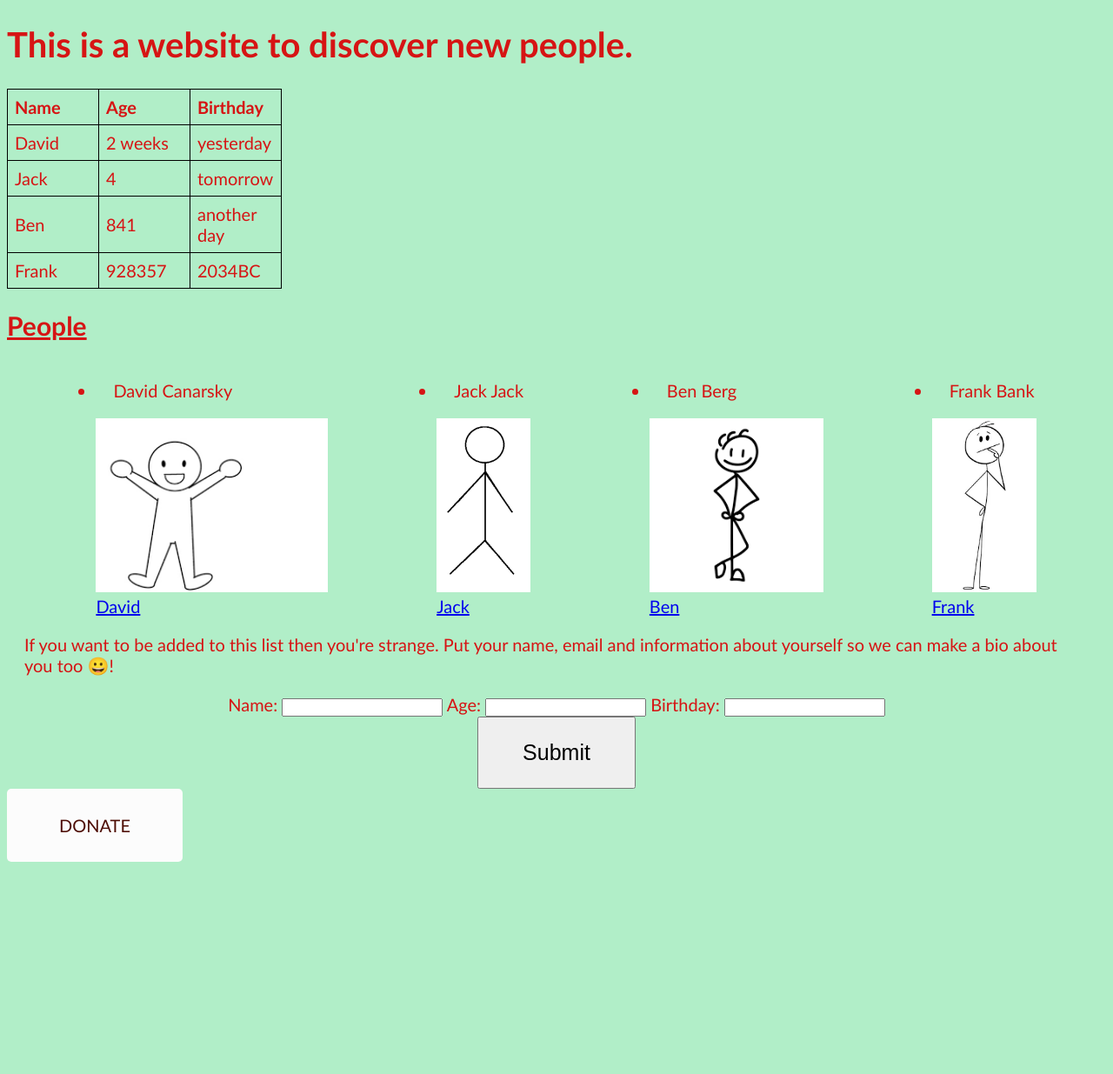
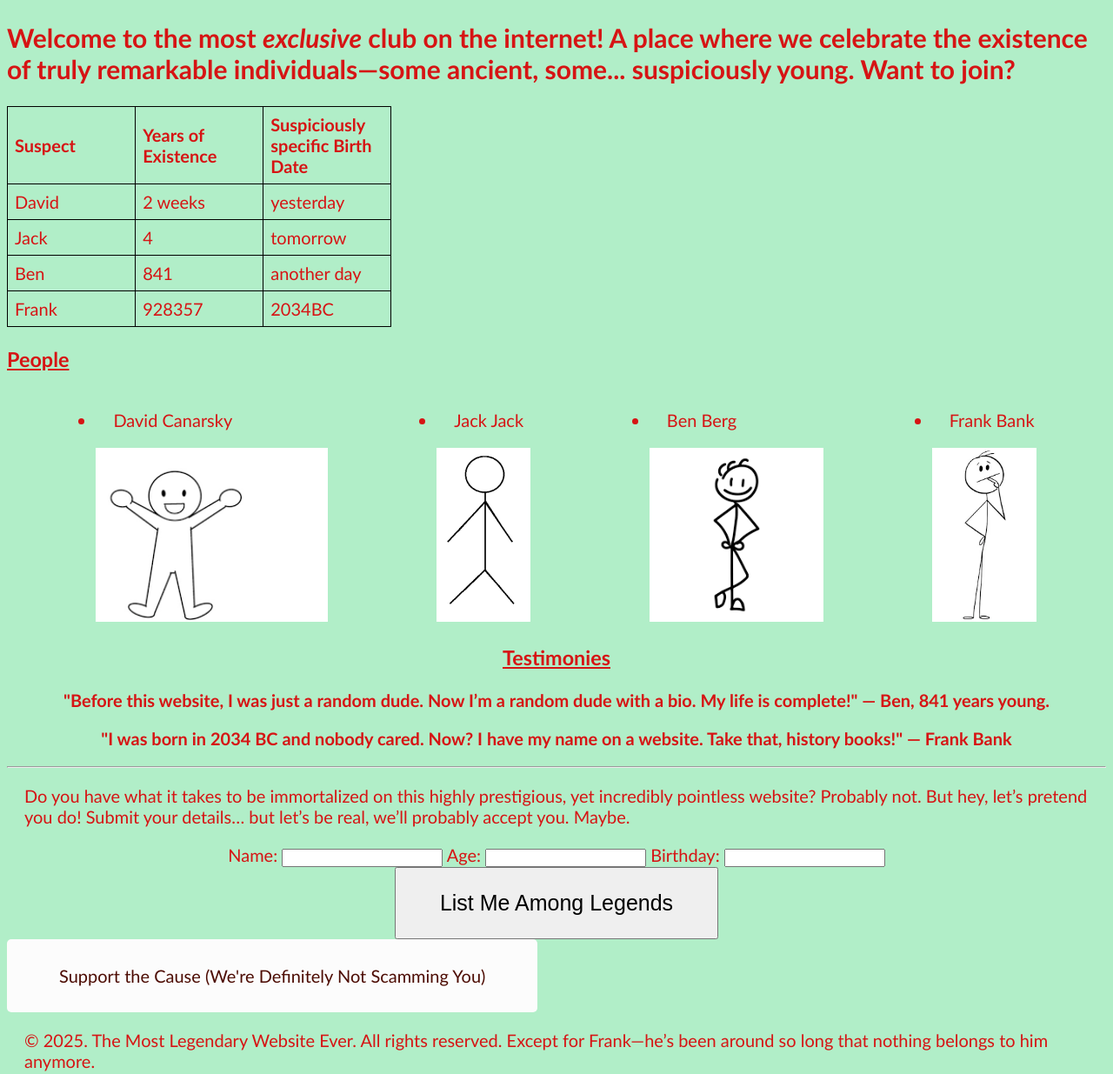
Before and after one commit to davidjo8/First-Website, a plain HTML site: page Index.html in a window 1280 px wide. Shown: the whole page at 87% size. Before the commit the page ends 999 px from the top, so only its background shows below. Drawn offline with Linux system fonts and the light colour scheme.

Commit message:
-m "second commit, edited the site layout"

```diff
--- a/Index.html
+++ b/Index.html
@@ -11,14 +11,14 @@
 
 <!--Main-->
 
-<h1>This is a website to discover new people.</h1>
+<h2>Welcome to the most <i>exclusive</i> club on the internet! A place where we celebrate the existence of truly remarkable individuals—some ancient, some... suspiciously young. Want to join?</h2>
 
 <div class="table">
     <table>
         <tr>
-            <th>Name</th>
-            <th>Age</th>
-            <th>Birthday</th>
+            <th>Suspect</th>
+            <th>Years of Existence</th>
+            <th>Suspiciously specific Birth Date</th>
         </tr>
 
         <tr>
@@ -44,43 +44,61 @@
     </table>
 </div>
 
-<header><h2>People</h2></header>
+<header><h3>People</h3></header>
 
 <ul id="unordered_list">
     <li>
       <p>David Canarsky</p>
-      <img id="David" height="200px" src="images/download1.png" alt="David">
       <div>
-        <a href="David.html">David</a>
+        <a href="David.html">
+          <img id="David" height="200px" src="images/download1.png" alt="David">
+        </a>
       </div>
     </li>
     <li>
       <p>Jack Jack</p>
-      <img id="Jack" height="200px" src="images/download2.png" alt="Jack">
       <div>
-        <a href="Jack.html">Jack</a>
+        <a href="Jack.html">
+          <img id="Jack" height="200px" src="images/download2.png" alt="Jack">
+        </a>
       </div>
     </li>
     <li>
       <p>Ben Berg</p>
-      <img id="Ben" height="200px" src="images/download3.png" alt="Ben">
       <div>
-        <a href="Ben.html">Ben</a>
+        <a href="Ben.html">
+          <img id="Ben" height="200px" src="images/download3.png" alt="Ben">
+        </a>
       </div>
     </li>
     <li>
       <p>Frank Bank</p>
-      <img id="Frank" height="200px" src="images/download4.png" alt="Frank">
       <div>
-        <a href="Frank.html">Frank</a>
+        <a href="Frank.html">
+          <img id="Frank" height="200px" src="images/download4.png" alt="Frank">
+        </a>
       </div>
     </li>
   </ul>
 
+  <div id="testimonies">
+    <h3>Testimonies</h3>
+    <p>
+      "Before this website, I was just a random dude. Now I’m a random dude with a bio. My life is complete!"
+— Ben, 841 years young.
+    </p>
+    <p>
+      "I was born in 2034 BC and nobody cared. Now? I have my name on a website. Take that, history books!"
+— Frank Bank
+    </p>
+  </div>
+
+  <hr>
 
 <p>
-    If you want to be added to this list then you're strange. Put your
-    name, email and information about yourself so we can make a bio about you too &#128512!
+  Do you have what it takes to be immortalized on this highly prestigious, yet incredibly pointless website?
+  Probably not. But hey, let’s pretend you do!
+  Submit your details… but let’s be real, we’ll probably accept you. Maybe.
 </p>
 
 <form action="/submit" method="get">
@@ -91,12 +109,19 @@
     <label for="Birthday">Birthday:</label>
     <input type="text" id="birthday" name="birthday">
     <br>
-    <button type="submit">Submit</button>
+    <button type="submit">List Me Among Legends</button>
 </form>
 
 <a href="Donate.html" class="donate-button">
-    DONATE
+    Support the Cause (We're Definitely Not Scamming You)
 </a>
+
+<div id="copyright">
+  <p>
+   © 2025. The Most Legendary Website Ever. All rights reserved.
+   Except for Frank—he’s been around so long that nothing belongs to him anymore.
+  </p>
+</div>
 
 </body>
 </html>
--- a/style.css
+++ b/style.css
@@ -18,7 +18,7 @@ body{
 table{
     table-layout: fixed;
     border-collapse: collapse;
-    width: 25%;
+    width: 35%;
 }
 
 /* making a border around all of the cells and aligning them */
@@ -30,12 +30,12 @@ th, td{
 
 
 /* Bolding H1 */
-h1{
+h2{
     font-weight: bold;
 }
 
 /* Bolding and Underlining H2 */
-h2{
+h3{
     font-weight: bold;
     text-decoration: underline;
 }
@@ -93,3 +93,14 @@ background and text color like the other button */
     flex-wrap: wrap;
     justify-content: space-around;
 }
+
+/* I want the testimones to be easily visible by centering and slightly pop by being bold */
+#testimonies{
+    text-align: center;
+    font-weight: bold;
+}
+
+/* Make the donate html exciting with confetti when I can figure out how to do it. */
+#Donate_html{
+
+}
```
Also changed, not shown: Ben.html (+1 -1 lines), David.html (+1 -2 lines), Donate.html (+3 -2 lines), Frank.html (+1 -1 lines), Jack.html (+1 -1 lines).
